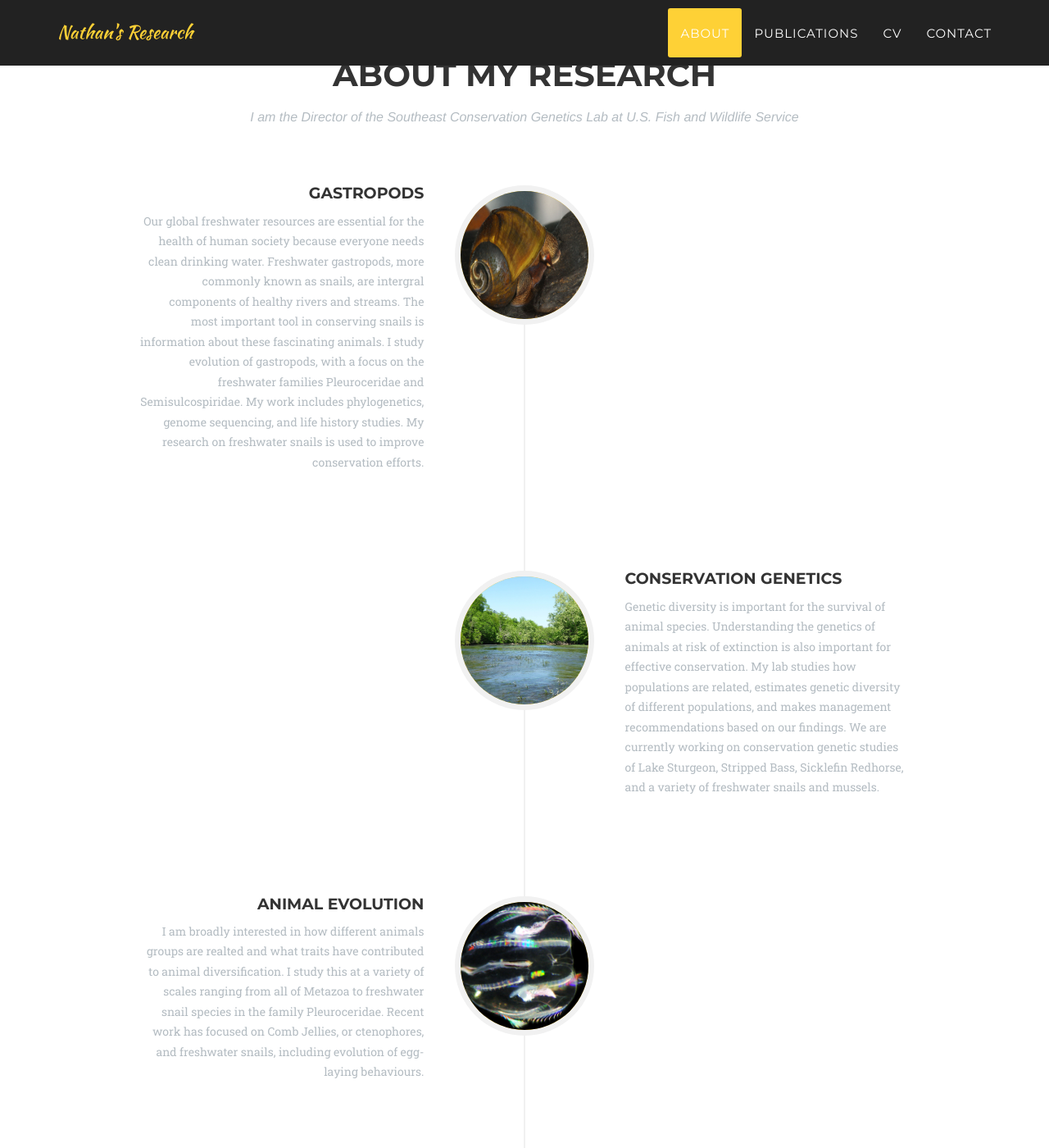
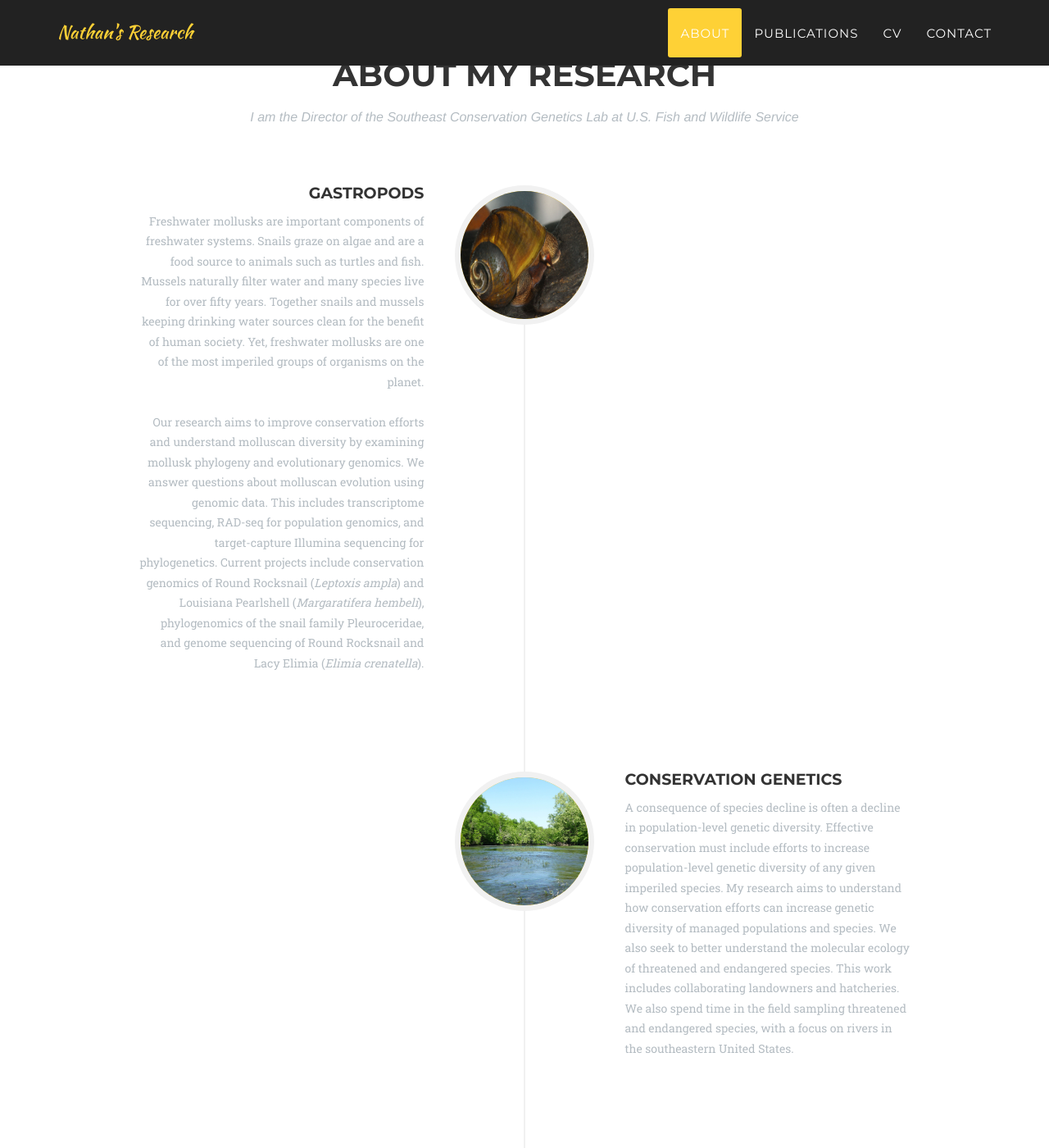
Before and after one commit to NathanWhelan/nathanwhelan.github.io, a Jekyll site: the page built from index.html, in a window 1280 px wide and 1400 px high, scrolled down 839 px. Shown: the whole window at 82% size. Built offline with Jekyll 4.4.1, drawn with Linux system fonts in a browser that asks for light colours; some web fonts are replaced; some of the changed text lies outside the part shown.

Commit message:
General update on lab projects

```diff
--- a/_includes/about.html
+++ b/_includes/about.html
@@ -19,7 +19,7 @@
                                     <h4>Gastropods</h4>
                                 </div>
                                 <div class="timeline-body">
-                                    <p class="text-muted">Our global freshwater resources are essential for the health of human society because everyone needs clean drinking water. Freshwater gastropods, more commonly known as snails, are intergral components of healthy rivers and streams. The most important tool in conserving snails is information about these fascinating animals. I study evolution of gastropods, with a focus on the freshwater families Pleuroceridae and Semisulcospiridae. My work includes phylogenetics, genome sequencing, and life history studies. My research on freshwater snails is used to improve conservation efforts.</p>
+                                    <p class="text-muted">Freshwater mollusks are important components of freshwater systems. Snails graze on algae and are a food source to animals such as turtles and fish. Mussels naturally filter water and many species live for over fifty years. Together snails and mussels keeping drinking water sources clean for the benefit of human society. Yet, freshwater mollusks are one of the most imperiled groups of organisms on the planet.<br><br>Our research aims to improve conservation efforts and understand molluscan diversity by examining mollusk phylogeny and evolutionary genomics. We answer questions about molluscan evolution using genomic data. This includes transcriptome sequencing, RAD-seq for population genomics, and target-capture Illumina sequencing for phylogenetics. Current projects include conservation genomics of Round Rocksnail (<i>Leptoxis ampla</i>) and Louisiana Pearlshell (<i>Margaratifera hembeli</i>), phylogenomics of the snail family Pleuroceridae, and genome sequencing of Round Rocksnail and Lacy Elimia (<i>Elimia crenatella</i>).</p>
                                 </div>
                             </div>
                         </li>
@@ -32,7 +32,7 @@
                                     <h4>Conservation Genetics</h4>
                                 </div>
                                 <div class="timeline-body">
-                                    <p class="text-muted">Genetic diversity is important for the survival of animal species. Understanding the genetics of animals at risk of extinction is also important for effective conservation. My lab studies how populations are related, estimates genetic diversity of different populations, and makes management recommendations based on our findings. We are currently working on conservation genetic studies of Lake Sturgeon, Stripped Bass, Sicklefin Redhorse, and a variety of freshwater snails and mussels.</p>
+                                    <p class="text-muted">A consequence of species decline is often a decline in population-level genetic diversity. Effective conservation must include efforts to increase population-level genetic diversity of any given imperiled species. My research aims to understand how conservation efforts can increase genetic diversity of managed populations and species. We also seek to better understand the molecular ecology of threatened and endangered species. This work includes collaborating landowners and hatcheries. We also spend time in the field sampling threatened and endangered species, with a focus on rivers in the southeastern United States.</p>
                                 </div>
                             </div>
                         </li>
@@ -42,10 +42,10 @@
                             </div>
                             <div class="timeline-panel">
                                 <div class="timeline-heading">
-                                    <h4>Animal Evolution</h4>
+                                    <h4>Phylogenetics and Comparative Biology</h4>
                                 </div>
                                 <div class="timeline-body">
-                                    <p class="text-muted">I am broadly interested in how different animals groups are realted and what traits have contributed to animal diversification. I study this at a variety of scales ranging from all of Metazoa to freshwater snail species in the family Pleuroceridae. Recent work has focused on Comb Jellies, or ctenophores, and freshwater snails, including evolution of egg-laying behaviours.</p>
+                                    <p class="text-muted">My lab seeks to understand the patterns and processes that have contributed to animal diversification. We do this with phylogenetics and comparative genomics. My research includes understanding the phylogenetic patterns of early animal diversification with an emphasis on ctenophores, or comb jellies. Recent work has focused on methods to accurately infer deep phylogeny of animals and examining morphological and behavioural evolution in ctenophores. </p>
                                 </div>
                             </div>
                         </li>
@@ -58,7 +58,7 @@
                                     <h4>Bioinformatics and Phylogenetic Inference</h4>
                                 </div>
                                 <div class="timeline-body">
-                                    <p class="text-muted">Modern genetics research requires a considerable amount of computational biology. Part of my lab's research includes designing novel bioinformatics pipelines. We also study the performance of different phylogenetic methods in an effort to determine which models and methods can provide the most accurate estimation of relationships.</p>
+                                    <p class="text-muted">Modern genetics research requires a considerable amount of computational biology. Part of my lab's research includes designing new bioinformatics pipelines for using large molecular datasets for evolutionary research. We also study the performance of different phylogenetic methods in an effort to determine which models and methods can provide the most accurate estimation of organismal relationships.</p>
                                 </div>
                             </div>
                         </li>
```
